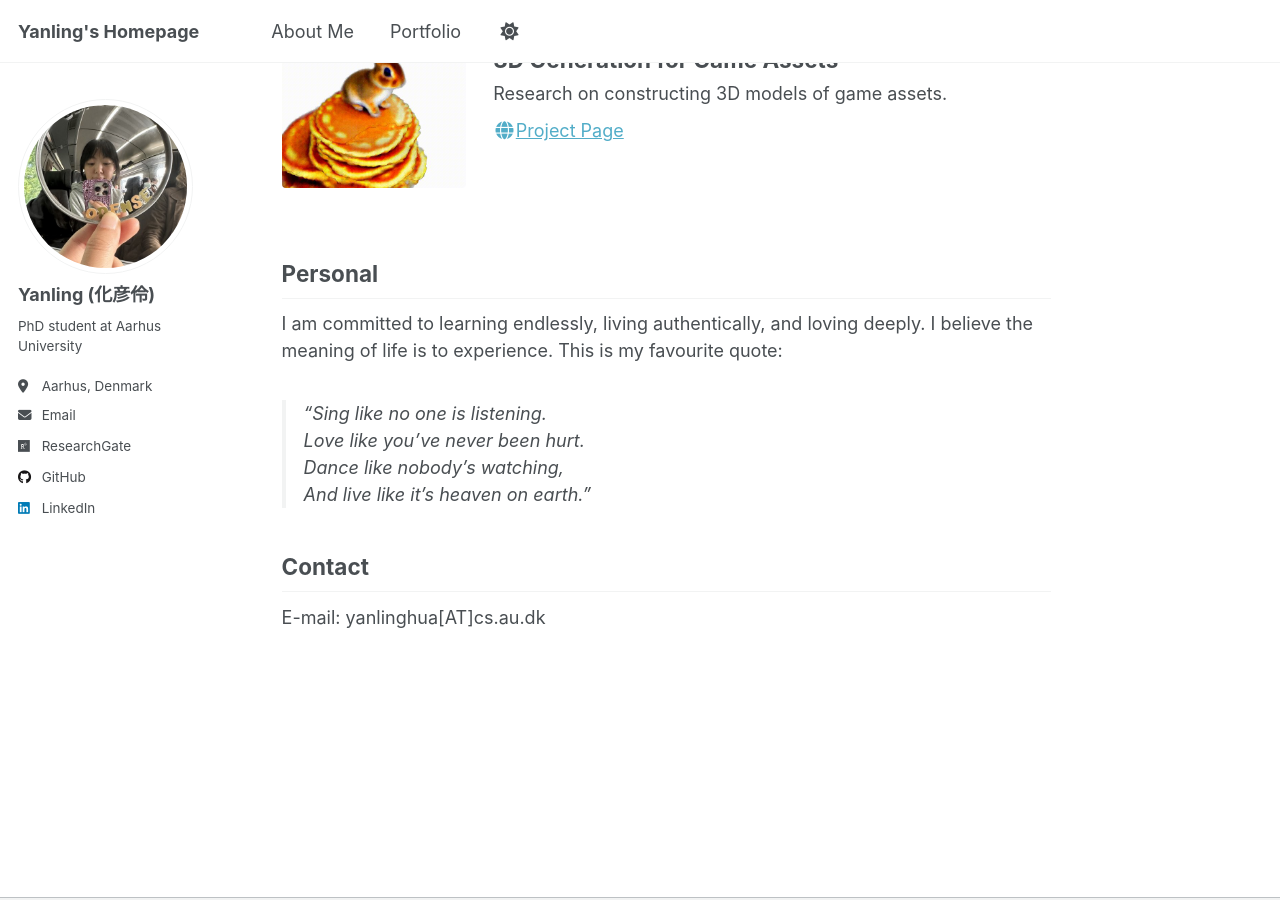
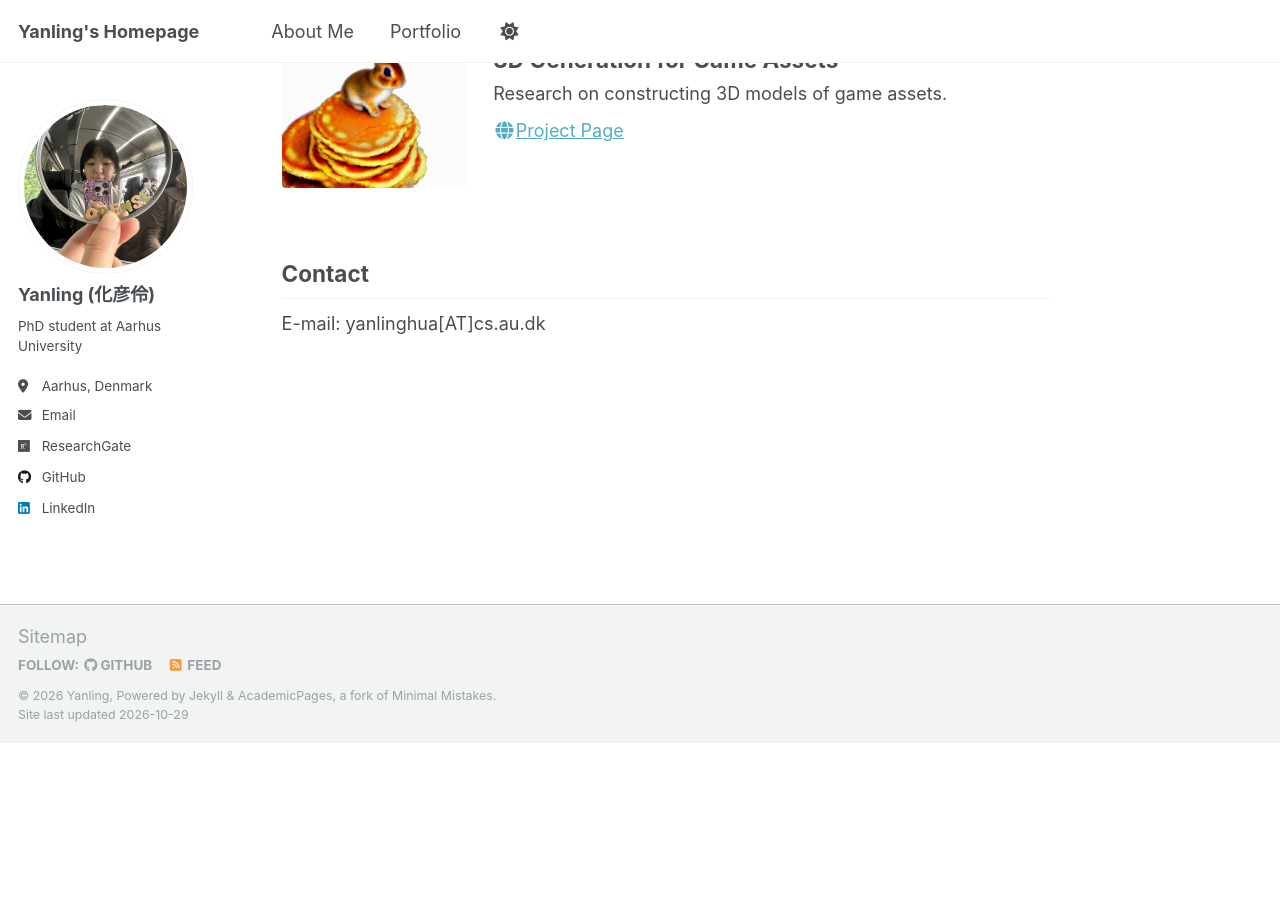
Before and after one commit to ylingerhua/ylingerhua.github.io, a Jekyll site: the page built from _pages/about.md, in a window 1280 px wide and 900 px high, scrolled down 2331 px. Built offline with Jekyll 4.4.1, drawn with Linux system fonts in a browser that asks for light colours; after the commit the page ends 3073 px from its top, so only the background shows below that; grey boxes are pictures that could not be loaded.

Commit message:
Update personal section

```diff
--- a/_pages/about.md
+++ b/_pages/about.md
@@ -78,13 +79,13 @@ Hi, this is Yanling. I'm passionate about cutting-edge research in **3D Recons
 
 <!-- ## Personal
 I spend my spare time in reading, watching movies and traveling. Recently I am reading some books related to -->
-## Personal
+<!--## Personal
 I am committed to learning endlessly, living authentically, and loving deeply. I believe the meaning of life is to experience. This is my favourite quote:
 
 > *"Sing like no one is listening.
 > Love like you’ve never been hurt.
 > Dance like nobody’s watching,
-> And live like it’s heaven on earth."*
+> And live like it’s heaven on earth."* -->
 
 
 ## Contact
```
Also changed, not shown: other parts of _pages/about.md (+1 -0 lines).
